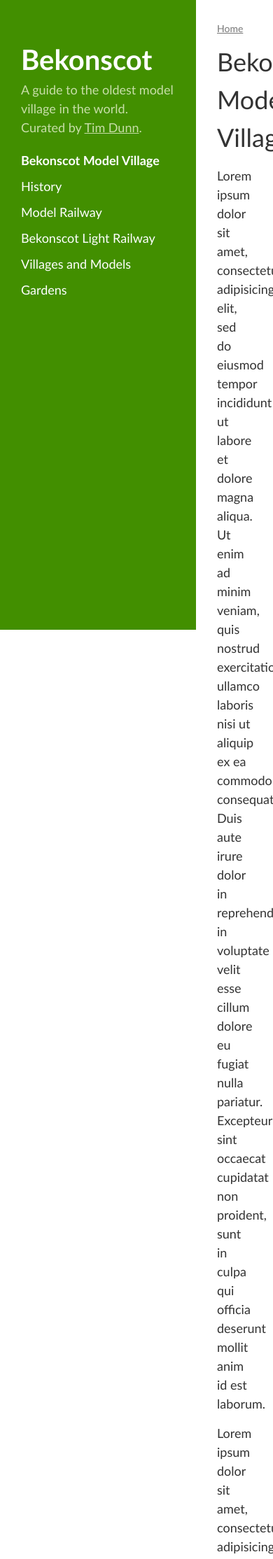
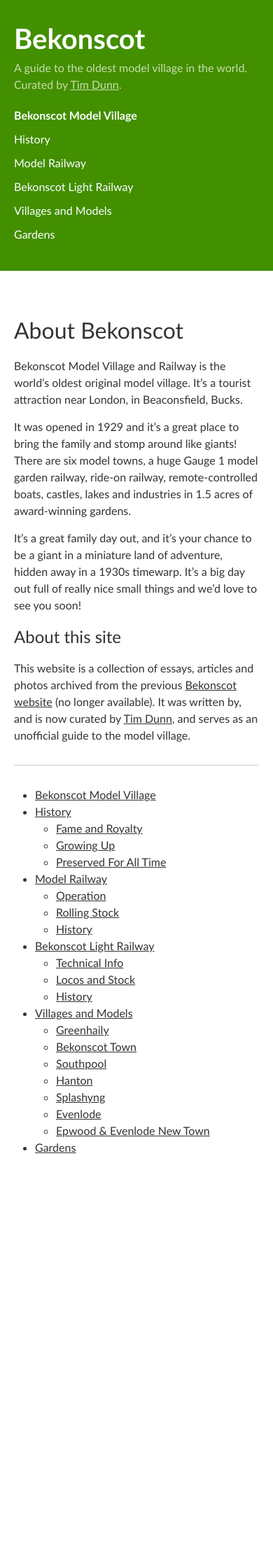
Before and after one commit to themodelvillager/bekonscot, a Jekyll site: the page built from index.md, in a window 390 px wide. Shown: the top 2228 px of the page at 70% size. Built offline with Jekyll 4.4.1, drawn with Linux system fonts in a browser that asks for light colours; nearby versions of some CDN libraries; after the commit the page ends 1682 px from its top, so only the background shows below that; some of the changed text lies outside the part shown.

Commit message:
Responsive!

```diff
--- a/_layouts/default.html
+++ b/_layouts/default.html
@@ -37,8 +37,8 @@
             {% capture next_prepender %}{{next_prepender}}/{{ splitted_url_parts[i] }}{% endcapture %}
             {% for breadcrumb_page in site.pages %}
                 {% if current_breadcrumb_url == breadcrumb_page.url or current_breadcrumb_md_url == breadcrumb_page.url  %}
-                        {% capture breadcrumb_page_page_url_without_index_html %}{{ breadcrumb_page.url | remove: "index.html" }}{% endcapture %}
-                        <a href="{{ site.baseurl }}{{breadcrumb_page_page_url_without_index_html}}" {% if i == forLoopMaxInt %}class="active"{% endif %}>{{breadcrumb_page.title}}</a>
+                    {% capture breadcrumb_page_page_url_without_index_html %}{{ breadcrumb_page.url | remove: "index.html" }}{% endcapture %}
+                    <a href="{{ site.baseurl }}{{breadcrumb_page_page_url_without_index_html}}" {% if i == forLoopMaxInt %}class="active"{% endif %}>{{breadcrumb_page.title}}</a>
                 {% endif %}
             {% endfor %}
         {% endfor %}
@@ -46,6 +46,7 @@
       <h1>{{ page.title }}</h1>
       <p>{{ page.intro }}</p>
       {{ content }}
+      <hr>
       {% include navigation.html context=page.url %}
     </div>
 
--- a/css/main.scss
+++ b/css/main.scss
@@ -22,7 +22,7 @@ $green-dark: #2c460d;
 $content-width: 800px;
 
 @mixin respond-to($size) {
-	@media (min-width: $size) {
+	@media (max-width: $size) {
 		@content;
 	}
 }
@@ -42,6 +42,10 @@ body {
 	font: $base-font-weight #{$base-font-size}/#{$base-line-height} $base-font-family;
 	color: $text-color;
 	background-color: #fff;
+
+  @include respond-to(500px) {
+    font-size: 16px;
+  }
 }
 
 .header {
@@ -54,6 +58,15 @@ body {
   bottom: 0;
   width: 280px;
   overflow: scroll;
+
+  @include respond-to(700px) {
+    position: static;
+    width: 100%;
+  }
+
+  @include respond-to(500px) {
+    padding: 0 20px;
+  }
 }
 
 .header__container {
@@ -128,6 +141,15 @@ body {
   margin-right: 30px;
   margin-top: 30px;
   margin-bottom: 30px;
+
+  @include respond-to(700px) {
+    margin: 30px auto;
+    padding: 0 30px;
+  }
+
+  @include respond-to(500px) {
+    padding: 0 20px;
+  }
 }
 
 
@@ -168,19 +190,37 @@ a {
   overflow: hidden;
   margin: $spacing-unit 0;
 
+  .gallery__item {
+    float: left;
+    width: 30%;
+    margin: 0 3% 3% 0;
+    background: #eee;
+    padding: 20px;
+
+    @include respond-to(850px) {
+      width: 44%;
+    }
+
+    @include respond-to(500px) {
+      width: 100%;
+      margin-right: 0;
+    }
+  }
+
   .gallery__image {
-    float: left;
-    height: 300px;
-    width: 300px;
-    margin: 0 $spacing-unit $spacing-unit 0 0;
+    display: block;
+    padding-bottom: 100%;
     position: relative;
-    border: 1px solid $green-mid;
-    background-repeat: no-repeat;
-    background-position: 50% 50%;
-    background-size: cover;
 
-    &:nth-child(3) {
-    	margin-right: 0;
+    img {
+      max-width: 100%;
+      max-height: 100%;
+      position: absolute;
+      left: 0;
+      right: 0;
+      top: 0;
+      bottom: 0;
+      margin: auto;
     }
   }
 }
@@ -214,3 +254,10 @@ a {
 iframe {
   margin: 20px 0;
 }
+
+hr {
+  border: none;
+  background-color: #ccc;
+  height: 1px;
+  margin: 30px 0;
+}
--- a/index.md
+++ b/index.md
@@ -1,18 +1,14 @@
 ---
-title: Bekonscot Model Village
+title: About Bekonscot
 layout: default
 ---
 
-Lorem ipsum dolor sit amet, consectetur adipisicing elit, sed do eiusmod
-tempor incididunt ut labore et dolore magna aliqua. Ut enim ad minim veniam,
-quis nostrud exercitation ullamco laboris nisi ut aliquip ex ea commodo
-consequat. Duis aute irure dolor in reprehenderit in voluptate velit esse
-cillum dolore eu fugiat nulla pariatur. Excepteur sint occaecat cupidatat non
-proident, sunt in culpa qui officia deserunt mollit anim id est laborum.
+Bekonscot Model Village and Railway is the world’s oldest original model village. It’s a tourist attraction near London, in Beaconsfield, Bucks.
 
-Lorem ipsum dolor sit amet, consectetur adipisicing elit, sed do eiusmod
-tempor incididunt ut labore et dolore magna aliqua. Ut enim ad minim veniam,
-quis nostrud exercitation ullamco laboris nisi ut aliquip ex ea commodo
-consequat. Duis aute irure dolor in reprehenderit in voluptate velit esse
-cillum dolore eu fugiat nulla pariatur. Excepteur sint occaecat cupidatat non
-proident, sunt in culpa qui officia deserunt mollit anim id est laborum.
+It was opened in 1929 and it’s a great place to bring the family and stomp around like giants! There are six model towns, a huge Gauge 1 model garden railway, ride-on railway, remote-controlled boats, castles, lakes and industries in 1.5 acres of award-winning gardens.
+
+It's a great family day out, and it's your chance to be a giant in a miniature land of adventure, hidden away in a 1930s timewarp. It’s a big day out full of really nice small things and we'd love to see you soon!
+
+## About this site
+
+This website is a collection of essays, articles and photos archived from the previous [Bekonscot website](http://bekonscot.co.uk) (no longer available). It was written by, and is now curated by [Tim Dunn](http://timdunn.com), and serves as an unofficial guide to the model village.
--- a/js/main.js
+++ b/js/main.js
@@ -2,10 +2,14 @@ $(function() {
 	$('.gallery').each(function() {
 		$(this).find('img').each(function() {
 			var img = $(this);
-			var div = $('<div class="gallery__image"></div>');
-			div.css('background-image', 'url(' + img.attr('src') + ')');
+			var div = $('<div class="gallery__item"><a class="gallery__image" href="' + img.attr('src') + '"></a></div>');
 			img.wrap(div);
-			img.remove();
 		});
 	});
+	$('.breadcrumb').each(function() {
+		var links = $(this).find('a');
+		if (links.length == 1) {
+			$(this).css('visibility', 'hidden');
+		}
+	});
 });
```
